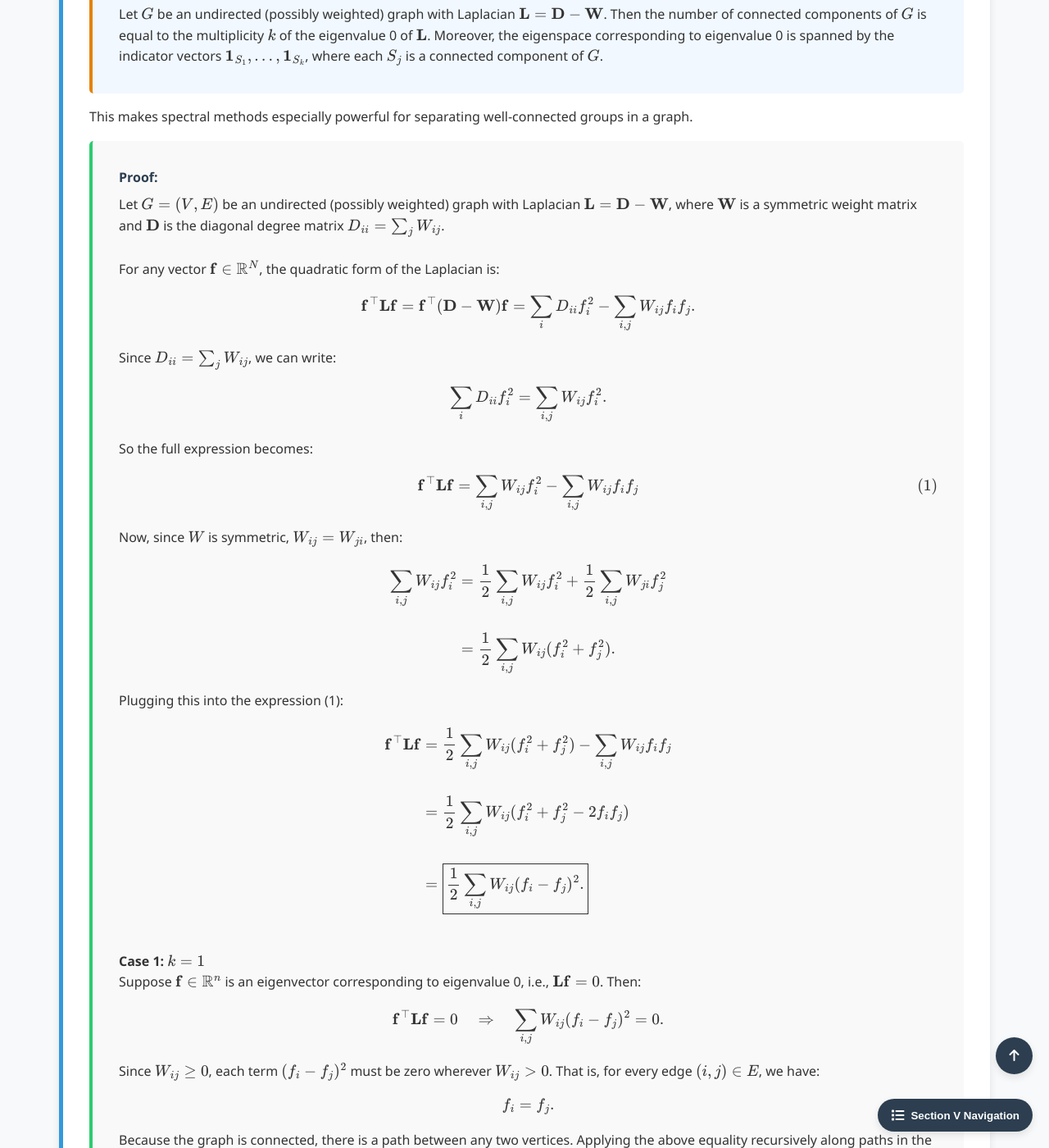
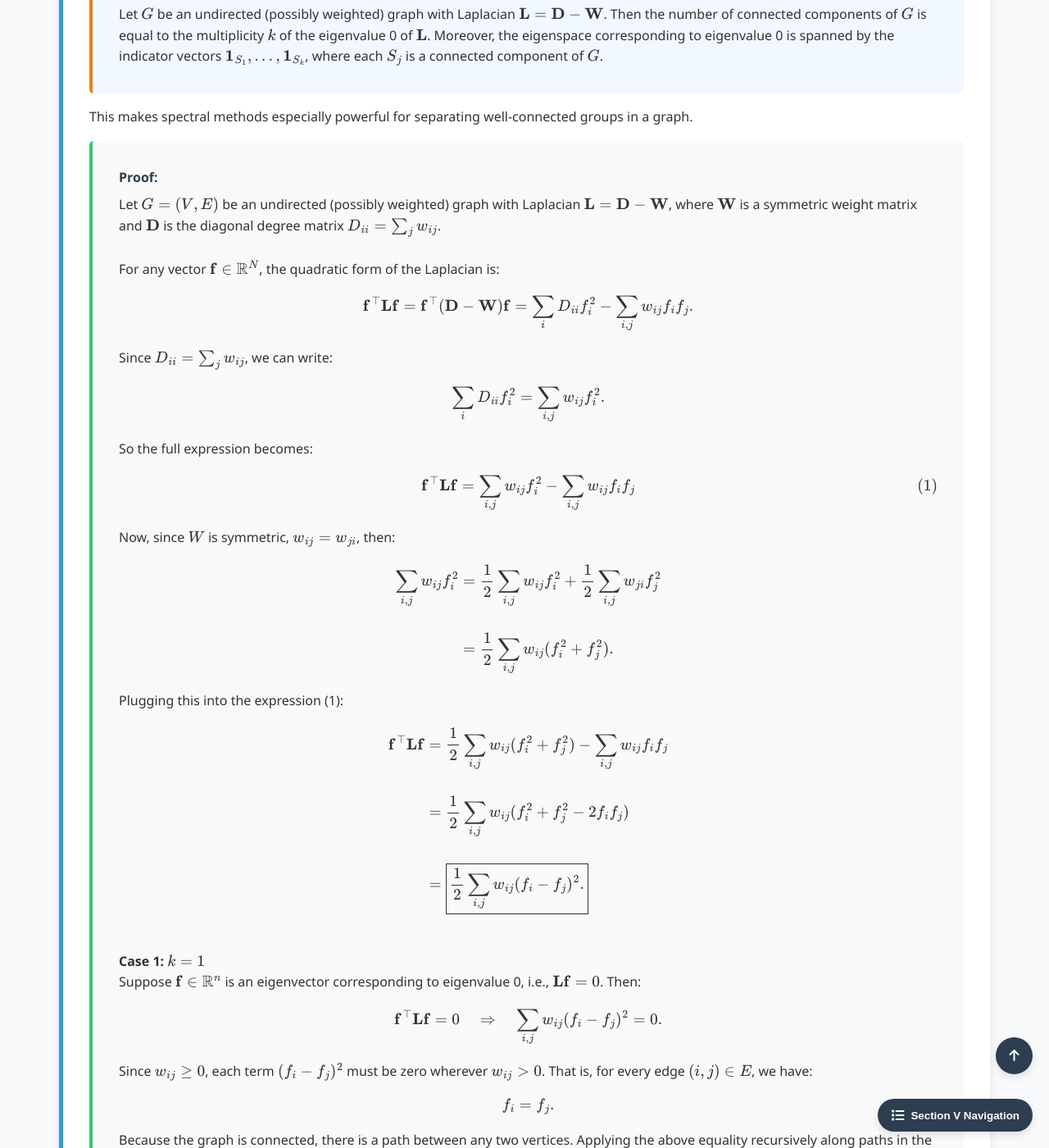
Before and after one commit to Yusukey01/yusukey01.github.io, a Jekyll site: the page built from Mathematics/Machine_learning/clustering.html, in a window 1280 px wide and 1400 px high, scrolled down 3228 px. Shown: the whole window at 82% size. Built offline with Jekyll 4.4.1, drawn with Linux system fonts in a browser that asks for light colours; some of the changed text lies outside the part shown.

Commit message:
fix notations

```diff
--- a/Mathematics/Machine_learning/clustering.html
+++ b/Mathematics/Machine_learning/clustering.html
@@ -253,10 +253,10 @@ uses_python: false
 
                 <p>
                     The idea is to build a <strong>similarity graph</strong> where each data point is a node, and edges encode pairwise similarities.
-                    Let \(\mathbf{W} \in \mathbb{R}^{N \times N}\) be a symmetric <strong>weight matrix</strong> such that \(W_{ij} = W_{ji}  \geq 0\) measures
+                    Let \(\mathbf{W} \in \mathbb{R}^{N \times N}\) be a symmetric <strong>weight matrix</strong> such that \(w_{ij} = w_{ji}  \geq 0\) measures
                     the similarity between points \(i\) and \(j\). The <strong>degree</strong> of node \(i\) is defined as:
                     \[
-                    d_i = \sum_{j=1}^N W_{ij},
+                    d_i = \sum_{j=1}^N w_{ij},
                     \]
                     and we define the <strong>degree matrix</strong> \(\mathbf{D} \in \mathbb{R}^{N \times N}\) as a diagonal matrix with entries \(D_{ii} = d_i\).
                 </p>
@@ -270,7 +270,7 @@ uses_python: false
                     \[
                      \begin{cases}
                         d_i &\text{if \(i = j\)} \\
-                        -W_{ij} &\text{if } i \neq j \text{ and } W_{ij} \neq 0\\
+                        -w_{ij} &\text{if } i \neq j \text{ and } w_{ij} \neq 0\\
                         0 &\text{Otherwise}.
                     \end{cases}
                     \]
@@ -290,39 +290,39 @@ uses_python: false
                      <div class="proof">
                         <span class="proof-title">Proof:</span>
                         Let \(G = (V, E)\) be an undirected (possibly weighted) graph with Laplacian \(\mathbf{L} = \mathbf{D} - \mathbf{W}\),
-                        where \(\mathbf{W}\) is a symmetric weight matrix and \(\mathbf{D}\) is the diagonal degree matrix \(D_{ii} = \sum_j W_{ij}\).
+                        where \(\mathbf{W}\) is a symmetric weight matrix and \(\mathbf{D}\) is the diagonal degree matrix \(D_{ii} = \sum_j w_{ij}\).
 
                         <br><br>
                         For any vector \(\mathbf{f} \in \mathbb{R}^N\), the quadratic form of the Laplacian is:
                         \[
                         \mathbf{f}^\top \mathbf{L} \mathbf{f} = \mathbf{f}^\top (\mathbf{D} - \mathbf{W})\mathbf{f}
-                        = \sum_i D_{ii} f_i^2 - \sum_{i,j} W_{ij} f_i f_j.
+                        = \sum_i D_{ii} f_i^2 - \sum_{i,j} w_{ij} f_i f_j.
                         \]
 
-                        Since \(D_{ii} = \sum_j W_{ij}\), we can write:
+                        Since \(D_{ii} = \sum_j w_{ij}\), we can write:
                         \[
-                        \sum_i D_{ii} f_i^2 = \sum_{i,j} W_{ij} f_i^2.
+                        \sum_i D_{ii} f_i^2 = \sum_{i,j} w_{ij} f_i^2.
                         \]
 
                         So the full expression becomes:
                         \[
-                        \mathbf{f}^\top \mathbf{L} \mathbf{f} = \sum_{i,j} W_{ij} f_i^2 - \sum_{i,j} W_{ij} f_i f_j \tag{1}
+                        \mathbf{f}^\top \mathbf{L} \mathbf{f} = \sum_{i,j} w_{ij} f_i^2 - \sum_{i,j} w_{ij} f_i f_j \tag{1}
                         \]
 
-                        Now, since \(W\) is symmetric, \(W_{ij} = W_{ji}\), then:
+                        Now, since \(W\) is symmetric, \(w_{ij} = w_{ji}\), then:
                         \[
                         \begin{align*}
-                        \sum_{i,j} W_{ij} f_i^2 &= \frac{1}{2} \sum_{i,j} W_{ij}f_i^2 + \frac{1}{2} \sum_{i,j} W_{ji}f_j^2 \\\\
-                                                &= \frac{1}{2} \sum_{i,j} W_{ij}(f_i^2 + f_j^2).
+                        \sum_{i,j} w_{ij} f_i^2 &= \frac{1}{2} \sum_{i,j} w_{ij}f_i^2 + \frac{1}{2} \sum_{i,j} w_{ji}f_j^2 \\\\
+                                                &= \frac{1}{2} \sum_{i,j} w_{ij}(f_i^2 + f_j^2).
                         \end{align*}
                         \]
 
                         Plugging this into the expression (1):
                         \[
                         \begin{align*}
-                        \mathbf{f}^\top \mathbf{L} \mathbf{f} &= \frac{1}{2} \sum_{i,j} W_{ij}(f_i^2 + f_j^2) - \sum_{i,j} W_{ij} f_i f_j \\\\
-                                                              &= \frac{1}{2} \sum_{i,j} W_{ij}(f_i^2 + f_j^2 - 2f_i f_j) \\\\
-                                                              &= \boxed{\frac{1}{2} \sum_{i,j} W_{ij} (f_i - f_j)^2.}
+                        \mathbf{f}^\top \mathbf{L} \mathbf{f} &= \frac{1}{2} \sum_{i,j} w_{ij}(f_i^2 + f_j^2) - \sum_{i,j} w_{ij} f_i f_j \\\\
+                                                              &= \frac{1}{2} \sum_{i,j} w_{ij}(f_i^2 + f_j^2 - 2f_i f_j) \\\\
+                                                              &= \boxed{\frac{1}{2} \sum_{i,j} w_{ij} (f_i - f_j)^2.}
                          \end{align*}
                         \]
 
@@ -330,10 +330,10 @@ uses_python: false
                         <strong>Case 1: \(k = 1\)</strong><br>
                         Suppose \(\mathbf{f} \in \mathbb{R}^n\) is an eigenvector corresponding to eigenvalue 0, i.e., \(\mathbf{L} \mathbf{f} = 0\). Then:
                         \[
-                        \mathbf{f}^\top \mathbf{L} \mathbf{f} = 0 \quad \Rightarrow \quad \sum_{i,j} W_{ij}(f_i - f_j)^2 = 0.
+                        \mathbf{f}^\top \mathbf{L} \mathbf{f} = 0 \quad \Rightarrow \quad \sum_{i,j} w_{ij}(f_i - f_j)^2 = 0.
                         \]
 
-                        Since \(W_{ij} \geq 0\), each term \((f_i - f_j)^2\) must be zero wherever \(W_{ij} > 0\). That is, for every edge \((i,j) \in E\), we have:
+                        Since \(w_{ij} \geq 0\), each term \((f_i - f_j)^2\) must be zero wherever \(w_{ij} > 0\). That is, for every edge \((i,j) \in E\), we have:
                         \[
                         f_i = f_j.
                         \]
@@ -369,10 +369,10 @@ uses_python: false
                     \(\mathbf{f}^\top \mathbf{L} \mathbf{f} \geq 0\) for all \(\mathbf{f} \in \mathbb{R}^N\). This expression is called the
                     <strong>Laplacian quadratic form</strong>, or the <strong>Dirichlet energy</strong> of \(\mathbf{f}\):
                     \[
-                    \mathbf{f}^\top \mathbf{L} \mathbf{f} = \frac{1}{2} \sum_{i,j} W_{ij}(f_i - f_j)^2.
+                    \mathbf{f}^\top \mathbf{L} \mathbf{f} = \frac{1}{2} \sum_{i,j} w_{ij}(f_i - f_j)^2.
                     \]
                     It measures the <strong>smoothness</strong> of the function \(\mathbf{f}\) on the graph: it becomes small when adjacent nodes
-                    (i.e., those with \(W_{ij} > 0\)) have similar values.
+                    (i.e., those with \(w_{ij} > 0\)) have similar values.
                     <br><br>
                     The Dirichlet energy plays a central role in <strong>spectral graph theory</strong>. In spectral clustering, minimizing Dirichlet
                     energy reveals groupings where nodes are strongly connected internally but weakly connected across clusters —
```
